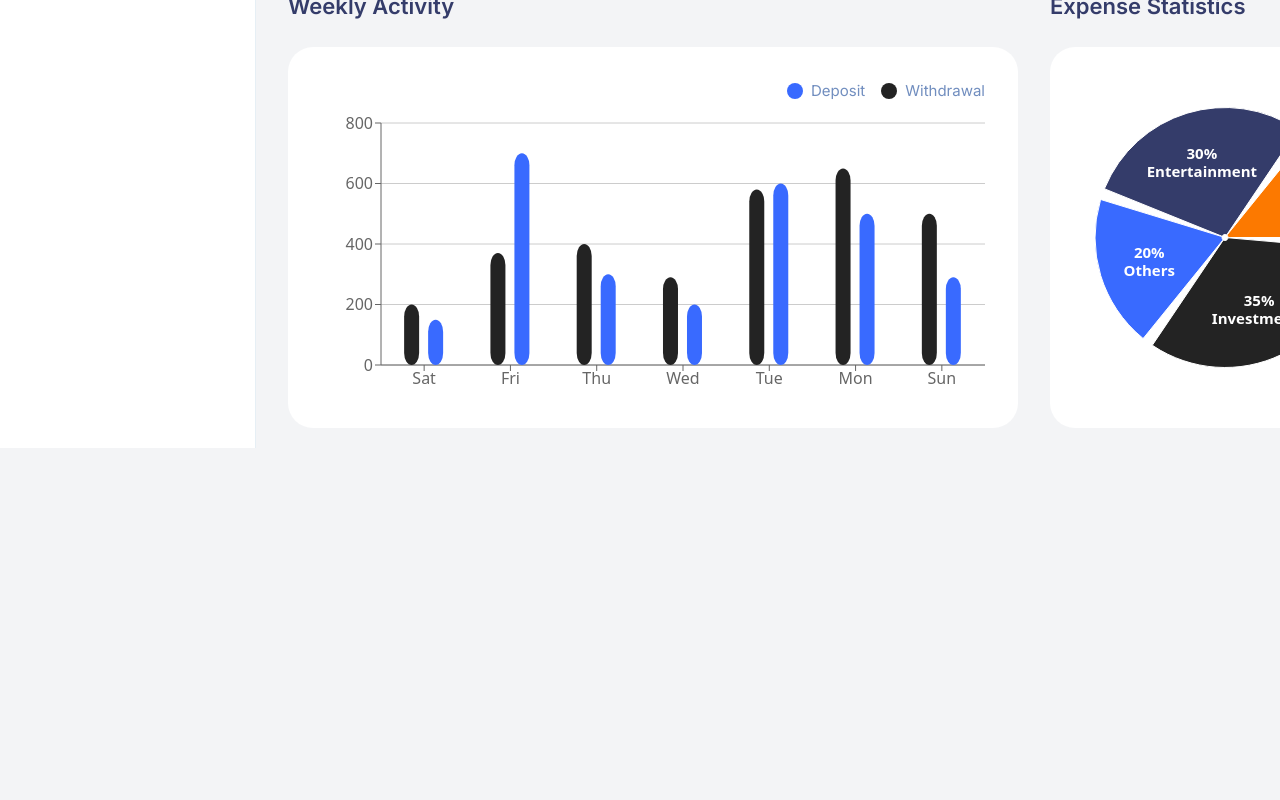
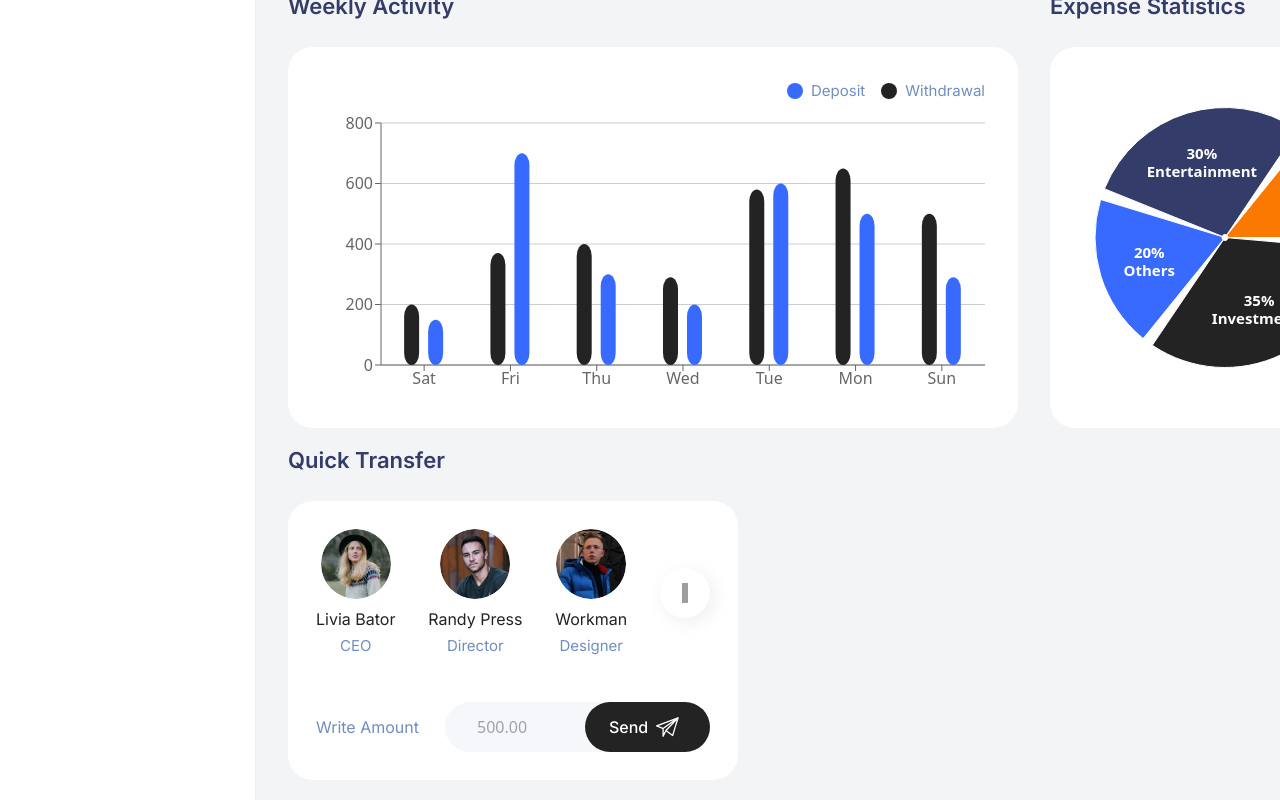
Before and after one commit to VinayakHegde/financial-dashboard, a Next.js app: page / in a window 1280 px wide. Shown: the part 475-1275 px from the top of the page. Before the commit the page ends 923 px from the top, so only its background shows below. Built offline with nearby package versions, Linux system fonts and the light colour scheme; grey boxes are pictures that could not be loaded.

Commit message:
feat(transfer): Quick transfer api and pages

```diff
--- /dev/null
+++ b/app/api/contacts/route.ts
@@ -0,0 +1,6 @@
+import { NextResponse } from 'next/server'
+import mockContacts from '@/mock-responses/contacts.json'
+
+export async function GET() {
+  return NextResponse.json(mockContacts, { status: 200 })
+}
--- a/app/page.tsx
+++ b/app/page.tsx
@@ -1,19 +1,22 @@
 import { ExpenseStatistics } from "@/components/expense-statistics";
 import { MyCards } from "@/components/my-cards";
+import { QuickTransfer } from "@/components/quick-transfer";
 import { RecentTransactions } from "@/components/recent-transactions";
 import { WeeklyActivity } from "@/components/weekly-activity";
 import { getActiviries } from "@/services/get-activities";
+import { getContacts } from "@/services/get-contacts";
 import { getExpenses } from "@/services/get-expenses";
 import { getMyCards } from "@/services/get-my-cards";
 import { getTransactions } from "@/services/get-transactions";
 
 
 export default async function DashboardPage() {
-  const [cards, transactions, activities, expenses] = await Promise.all([
+  const [cards, transactions, activities, expenses, contacts] = await Promise.all([
     getMyCards(),
     getTransactions(),
     getActiviries(),
     getExpenses(),
+    getContacts(),
   ])
   return (
     <div className="flex flex-col gap-4">
@@ -26,13 +29,13 @@ export default async function DashboardPage() {
         <WeeklyActivity activities={activities} />
         <ExpenseStatistics expenses={expenses} />
       </div>
-      {/*
+
 
       <div className="flex flex-col desktop:flex-row justify-between gap-4">
-        <QuickTransfer />
-        <BalanceHistory />
+        <QuickTransfer contacts={contacts} />
+        {/* <BalanceHistory /> */}
       </div>
-      */}
+
     </div>
   )
 }
--- /dev/null
+++ b/mock-responses/contacts.json
@@ -0,0 +1,32 @@
+[
+  {
+    "id": 1,
+    "name": "Livia Bator",
+    "role": "CEO",
+    "avatar": "livia"
+  },
+  {
+    "id": 2,
+    "name": "Randy Press",
+    "role": "Director",
+    "avatar": "randy"
+  },
+  {
+    "id": 3,
+    "name": "Workman",
+    "role": "Designer",
+    "avatar": "workman-01"
+  },
+  {
+    "id": 4,
+    "name": "Workman",
+    "role": "Designer",
+    "avatar": "workman-02"
+  },
+  {
+    "id": 5,
+    "name": "Workman",
+    "role": "Designer",
+    "avatar": "workman-03"
+  }
+]
--- /dev/null
+++ b/services/get-contacts.ts
@@ -0,0 +1,14 @@
+import { GET } from "@/app/api/contacts/route";
+import { toCanonical } from "./to-canonical";
+
+export type Contact = {
+  id: number,
+  name: string,
+  role: string,
+  avatar: string,
+}
+
+export const getContacts = async () => {
+  const response = await GET();
+  return toCanonical<Contact[]>(await response.json());
+}
```
